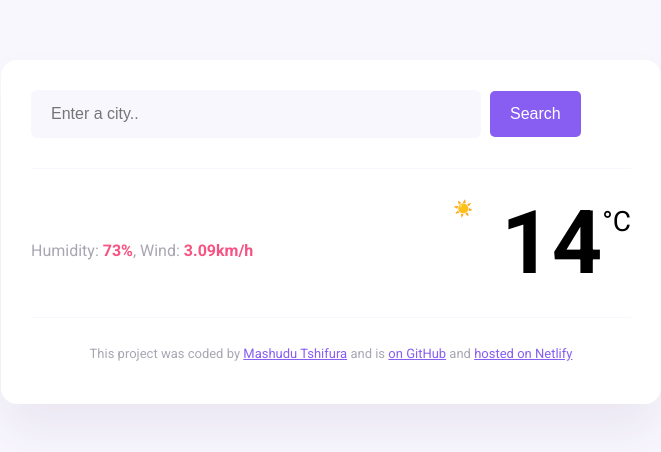
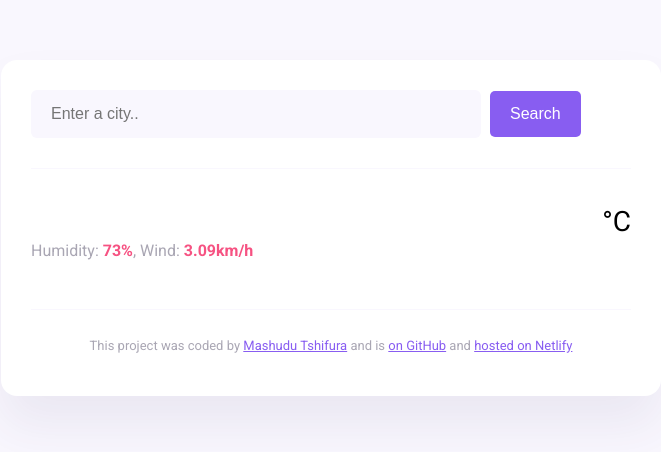
Before and after one commit to mashudutshifura/My-weather-app, a website built with Parcel: page index.html in a window 1280 px wide. Shown: the whole page, without its empty margins (309-970 px from the left). Built offline with nearby package versions, Linux system fonts and the light colour scheme; no server answers.

Commit message:
removed the temperature value and icon on index.html

```diff
--- a/index.html
+++ b/index.html
@@ -39,8 +39,8 @@
             </p>
           </div>
           <div class="current-weather-temperature-container">
-            <div class="current-weather-icon" id="icon">☀️</div>
-            <div class="current-temperature-value" id="temperature">14</div>
+            <div class="current-weather-icon" id="icon"></div>
+            <div class="current-temperature-value" id="temperature"></div>
             <div class="current-temperature-unit">°C</div>
           </div>
         </div>
```
